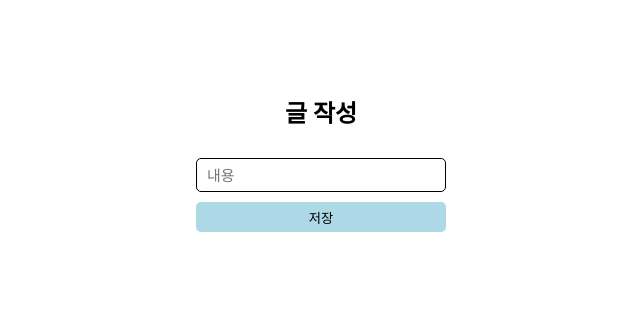
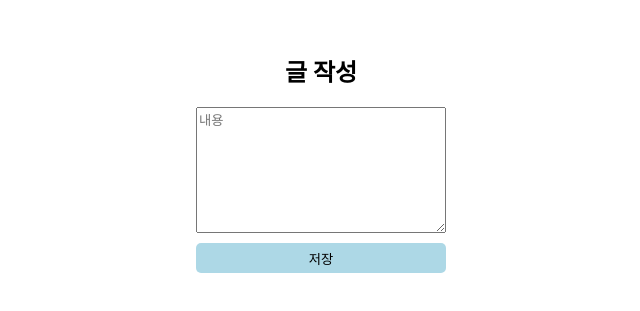
Before and after one commit to sungjine456/notepad, an Angular app in the folder client/: page /registered in a window 1280 px wide. Shown: the part 247-558 px from the top of the page, without its empty margins (319-959 px from the left). Built offline with nearby package versions, Linux system fonts and the light colour scheme.

Commit message:
change length of content to 200

```diff
--- a/client/src/app/com/notepad/post/list/post-list.component.html
+++ b/client/src/app/com/notepad/post/list/post-list.component.html
@@ -11,7 +11,7 @@
     </thead>
     <tbody>
       <tr *ngFor="let post of posts">
-        <td>{{post.contents}}</td>
+        <td class="content">{{post.contents}}</td>
         <td>{{this.datePipe.transform(post.registered, 'yyyy/MM/dd')}}</td>
       </tr>
     </tbody>
--- a/client/src/app/com/notepad/post/list/post-list.component.scss
+++ b/client/src/app/com/notepad/post/list/post-list.component.scss
@@ -0,0 +1,4 @@
+td.content {
+  width: 350px;
+  text-align: left;
+}
--- a/client/src/app/com/notepad/post/registered/registered.component.html
+++ b/client/src/app/com/notepad/post/registered/registered.component.html
@@ -3,7 +3,7 @@
     글 작성
   </h1>
   <form [formGroup]="postForm">
-    <input id="contents" type="text" placeholder="내용" name="contents" #contents/>
+    <textarea id="contents" placeholder="내용" name="contents" [maxLength]="200" #contents></textarea>
     <button type="submit" (click)="onSubmit(contents.value)">저장</button>
   </form>
 </section>
--- a/client/src/app/com/notepad/post/registered/registered.component.scss
+++ b/client/src/app/com/notepad/post/registered/registered.component.scss
@@ -0,0 +1,3 @@
+textarea {
+  height: 120px;
+}
--- a/client/src/styles.scss
+++ b/client/src/styles.scss
@@ -48,7 +48,7 @@ html {
         }
 
         td {
-          text-align: right;
+          text-align: center;
         }
       }
 
```
Also changed, not shown: 2 other files (tests, documents, lock files or other folders).
